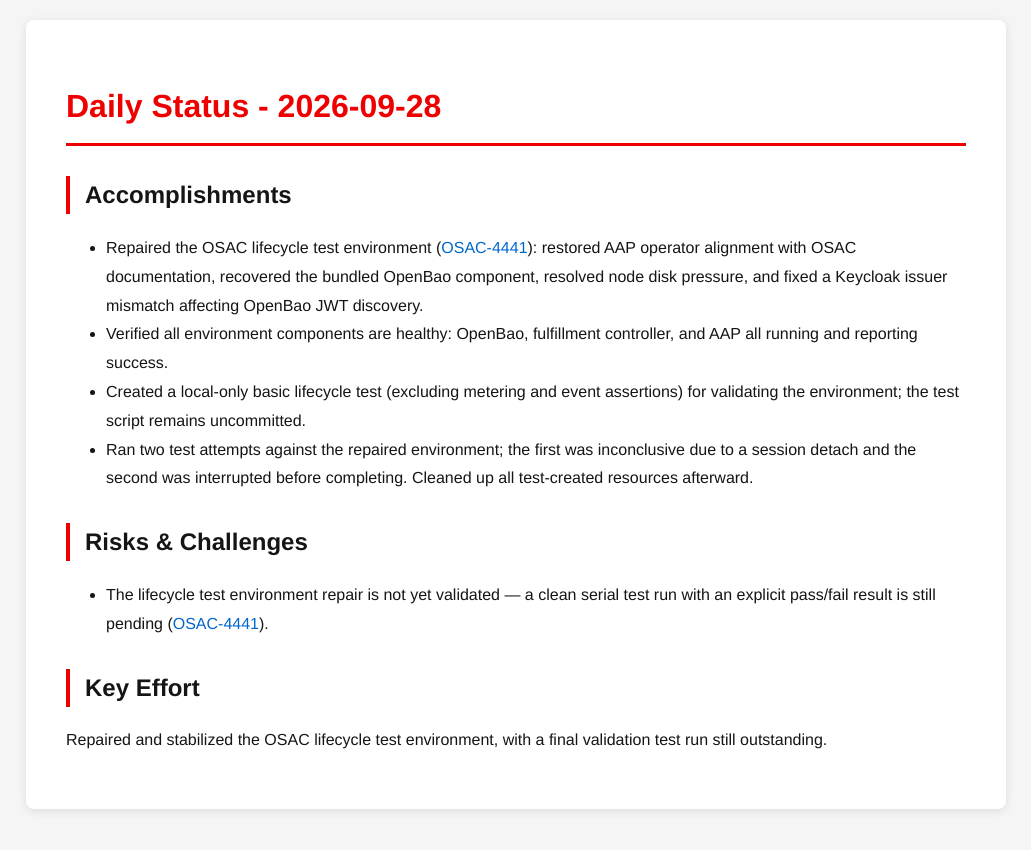
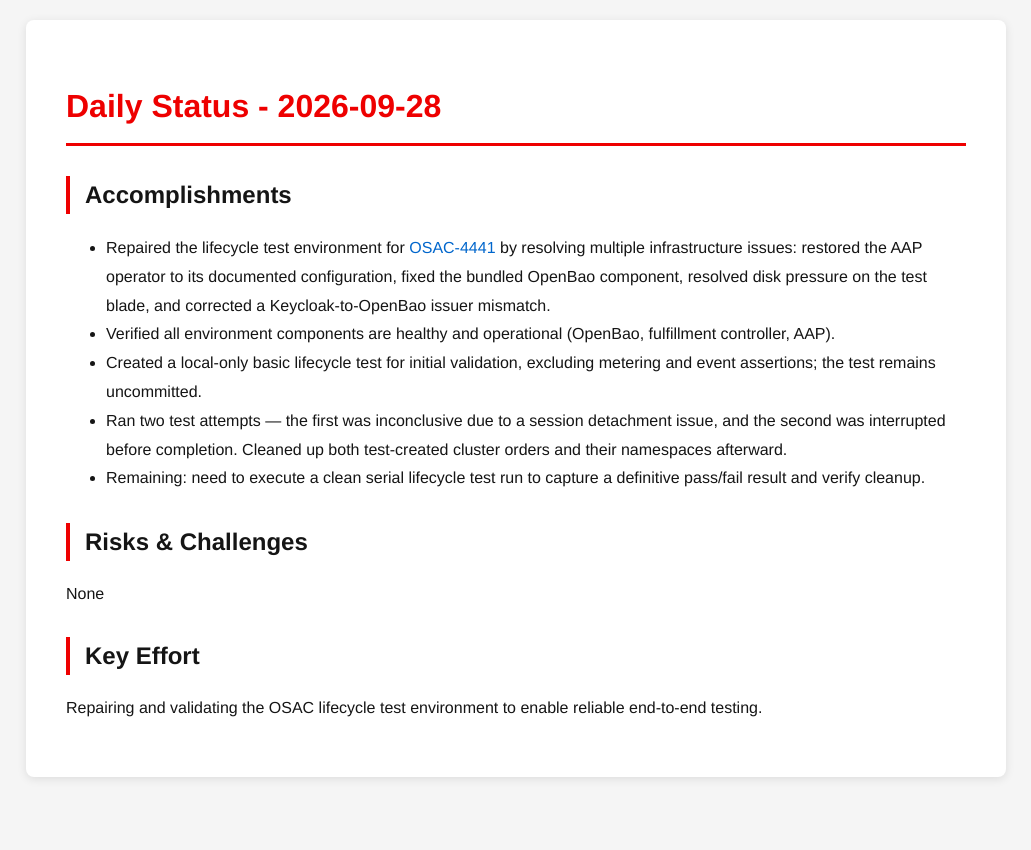
Before and after one commit to tzvatot/daily-status, a Jekyll site: the page built from 2026-09-28.md, in a window 1280 px wide. Shown: the top 850 px of the page, without its empty margins (124-1155 px from the left). Built offline with Jekyll 4.4.1, drawn with Linux system fonts in a browser that asks for light colours.

Commit message:
Daily status update - 2026-09-28

```diff
--- a/2026-09-28.md
+++ b/2026-09-28.md
@@ -7,13 +7,14 @@
 # Daily Status - 2026-09-28
 
 ## Accomplishments
-- Repaired the OSAC lifecycle test environment ([OSAC-4441](https://redhat.atlassian.net/browse/OSAC-4441)): restored AAP operator alignment with OSAC documentation, recovered the bundled OpenBao component, resolved node disk pressure, and fixed a Keycloak issuer mismatch affecting OpenBao JWT discovery.
-- Verified all environment components are healthy: OpenBao, fulfillment controller, and AAP all running and reporting success.
-- Created a local-only basic lifecycle test (excluding metering and event assertions) for validating the environment; the test script remains uncommitted.
-- Ran two test attempts against the repaired environment; the first was inconclusive due to a session detach and the second was interrupted before completing. Cleaned up all test-created resources afterward.
+- Repaired the lifecycle test environment for [OSAC-4441](https://redhat.atlassian.net/browse/OSAC-4441) by resolving multiple infrastructure issues: restored the AAP operator to its documented configuration, fixed the bundled OpenBao component, resolved disk pressure on the test blade, and corrected a Keycloak-to-OpenBao issuer mismatch.
+- Verified all environment components are healthy and operational (OpenBao, fulfillment controller, AAP).
+- Created a local-only basic lifecycle test for initial validation, excluding metering and event assertions; the test remains uncommitted.
+- Ran two test attempts — the first was inconclusive due to a session detachment issue, and the second was interrupted before completion. Cleaned up both test-created cluster orders and their namespaces afterward.
+- Remaining: need to execute a clean serial lifecycle test run to capture a definitive pass/fail result and verify cleanup.
 
 ## Risks & Challenges
-- The lifecycle test environment repair is not yet validated — a clean serial test run with an explicit pass/fail result is still pending ([OSAC-4441](https://redhat.atlassian.net/browse/OSAC-4441)).
+None
 
 ## Key Effort
-Repaired and stabilized the OSAC lifecycle test environment, with a final validation test run still outstanding.
+Repairing and validating the OSAC lifecycle test environment to enable reliable end-to-end testing.
```
